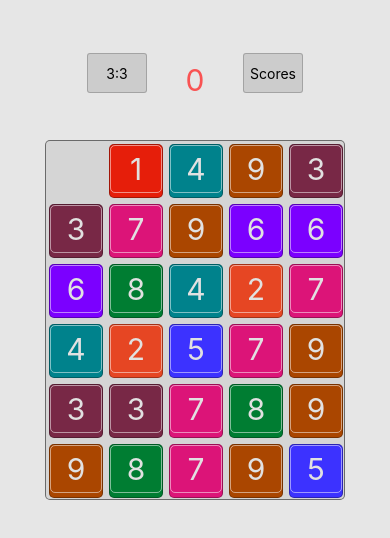
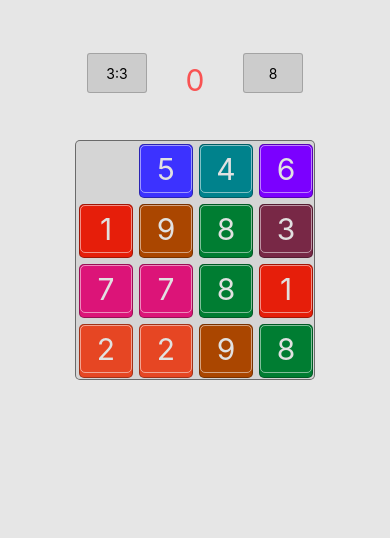
Before and after one commit to shuetam/Numbers, a React Native app: screen / in a window 390 px wide. Shown: the top 538 px of the page. Built offline with nearby package versions, Linux system fonts and the light colour scheme.

Commit message:
eh i dont know

```diff
--- a/Components/Board.js
+++ b/Components/Board.js
@@ -9,8 +9,8 @@ import { getCellColor } from '../Common/ColorGenerator';
 
 
 const prop = {
-  columns: 5,
-  rows: 6,
+  columns: 4,
+  rows: 4,
   cellWidth: 60,
   cellHeight: 60,
 }
@@ -31,7 +31,8 @@ class Board extends Component {
       money: 0,
       restart: true,
       colors: [],
-      scores: 0
+      scores: 0,
+      nextValue: Math.floor(Math.random() * (9 - 1 + 1) + 1)
     }
   }
 
@@ -44,7 +45,7 @@ class Board extends Component {
 
   restartBoard = () => {
 
-    this.setState({ matrix: this.generateMatrix(), points: 0, scores: 0 });
+    this.setState({ matrix: this.generateMatrix(), points: 0, scores: 0,  nextValue:  Math.floor(Math.random() * (9 - 1 + 1) + 1) });
 
   }
 
@@ -411,6 +412,7 @@ class Board extends Component {
 
 
     if (endCell.value > 0) {
+      var updateRandom = false;
       if (startCell.value == endCell.value) {
 
         var frozenValue = endCell.value;
@@ -441,11 +443,15 @@ class Board extends Component {
     }
     else {
       updateMatrix[endCell.i][endCell.j].value = startCell.value;
-     // updateMatrix[endCell.i][endCell.j].frozenValue = startCell.frozenValue;
+      updateMatrix[endCell.i][endCell.j].frozenValue = startCell.frozenValue;
       updateMatrix[startCell.i][startCell.j].value = 0;
 
       if(updateMatrix[endCell.i][endCell.j].value == -1)
-        updateMatrix[startCell.i][startCell.j].value = Math.floor(Math.random() * (9 - 1 + 1) + 1);
+      {
+        const nextValue = this.state.nextValue;
+        updateMatrix[startCell.i][startCell.j].value = nextValue;
+        updateRandom = true;
+      }
     }
 
 
@@ -504,7 +510,7 @@ class Board extends Component {
       }
     }
 
-    this.setState({ matrix: updateMatrix, restart: !this.state.restart, points: points });
+    this.setState({ matrix: updateMatrix, restart: !this.state.restart, points: points, nextValue: updateRandom?  Math.floor(Math.random() * (9 - 1 + 1) + 1) : this.state.nextValue });
   }
 
 
@@ -616,7 +622,7 @@ class Board extends Component {
     return (
       <View style={styles(prop).panel}>
         <View style={styles(prop).bar}></View>
-        <TopPanel scores={this.state.scores} newGame={this.restartBoard}></TopPanel>
+        <TopPanel scores={this.state.scores} nextValue={this.state.nextValue} newGame={this.restartBoard}></TopPanel>
         <View style={styles(prop).boardPanel}>
           <View style={styles(prop).board}>
             {tableBody}
--- a/Components/Cell.js
+++ b/Components/Cell.js
@@ -435,7 +435,7 @@ const styles = (props) => StyleSheet.create({
   innerinCell: {
     width: '100%',
     height: props.cell.value == -1 ? '100%' : '93%',
-    backgroundColor: props.cell.value == -1 ? 'red' : 'rgba(' + props.cell.colors.main.join() + ')',
+    backgroundColor: props.cell.value == -1 ? 'rgba(0, 0, 0, 0.05 )' : 'rgba(' + props.cell.colors.main.join() + ')',
     justifyContent: 'center',
     alignItems: 'center',
     borderRadius: 5,
--- a/Components/TopPanel.js
+++ b/Components/TopPanel.js
@@ -27,7 +27,7 @@ class TopPanel extends Component {
                         <Text style={styles.innerTextScores}>{this.props.scores}</Text>
                     </View>
                     <View style={[styles.button]} onTouchEnd={this.newGame}>
-                        <Text>Scores</Text>
+                        <Text>{this.props.nextValue}</Text>
                     </View>
                 </View>
 
```
